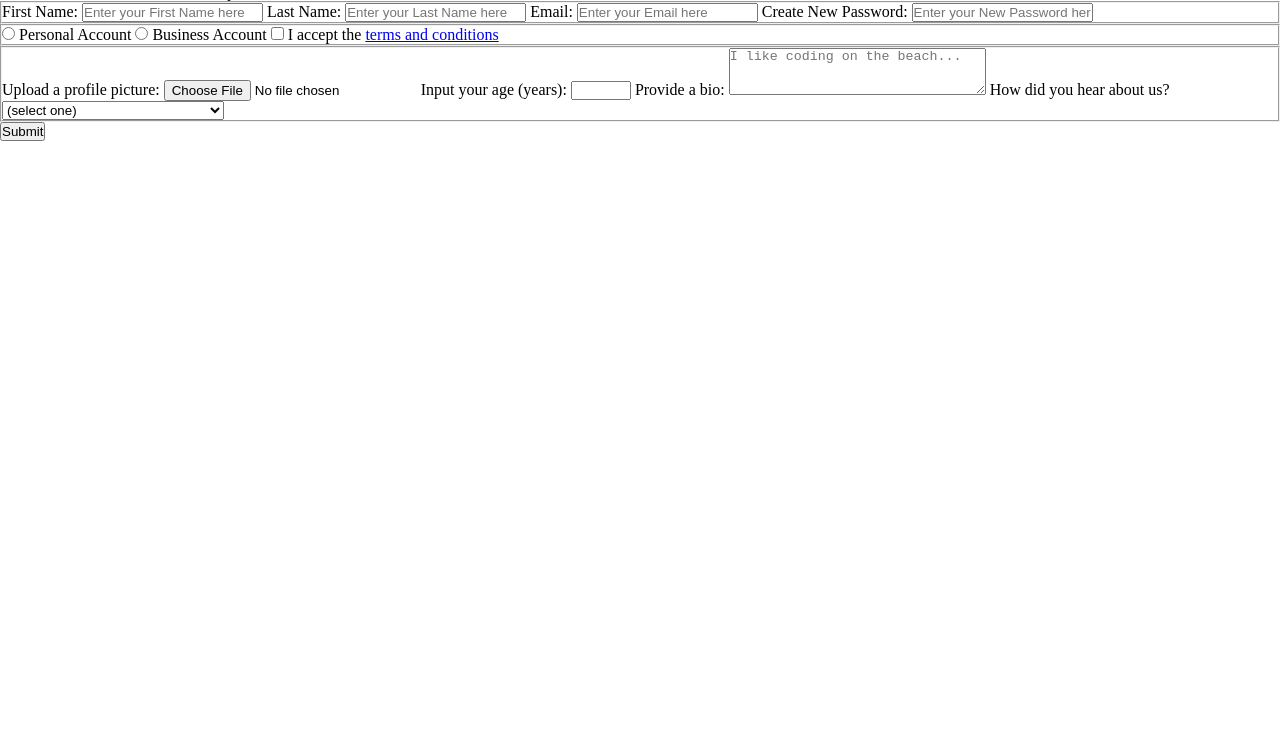
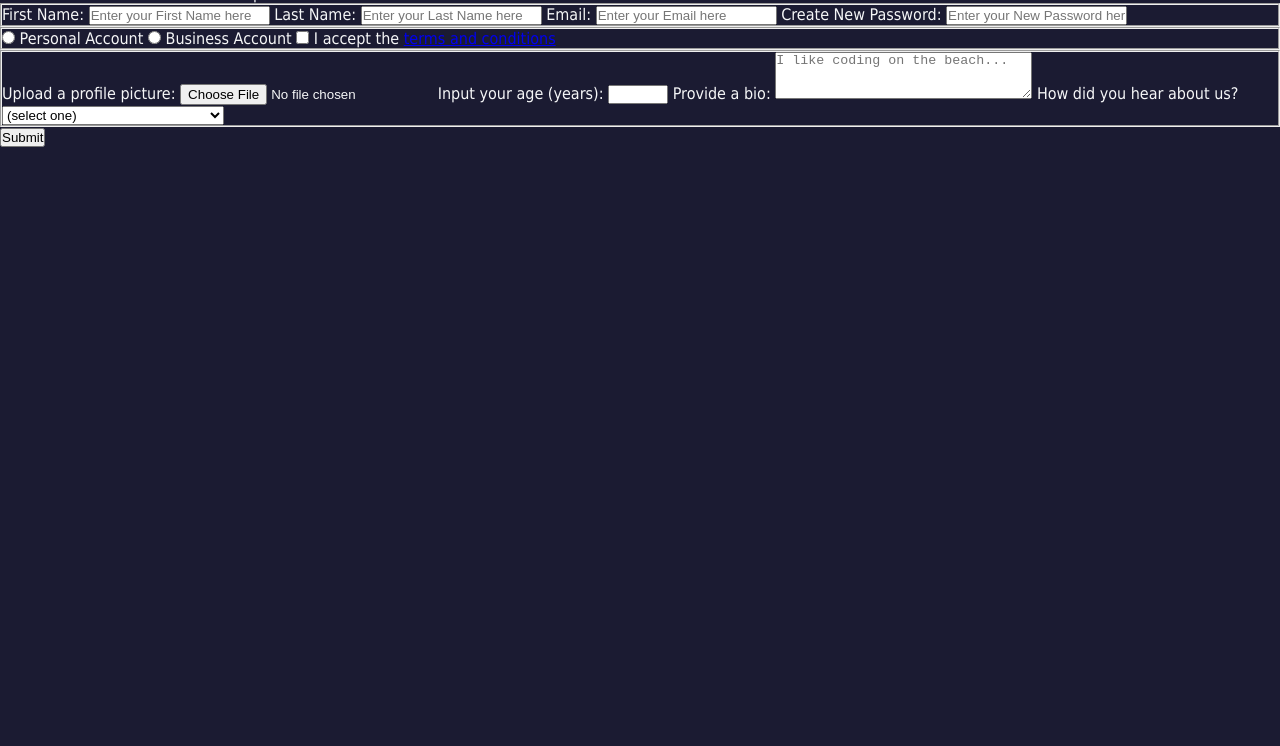
Before and after one commit to nedoratic/fcc-nrwd-04-registration-form, a plain HTML site: page index.html in a window 1280 px wide. Shown: the part 54-800 px from the top of the page. Drawn offline with Linux system fonts and the light colour scheme.

Commit message:
style.css - body style added

```diff
--- a/style.css
+++ b/style.css
@@ -5,3 +5,10 @@
     padding: 0;
     box-sizing: border-box;
 }
+
+body {
+    background-color: #1b1b32;
+    color: #f5f6f7;
+    font-family: Tahoma;
+    font-size: 16px;
+}
```
